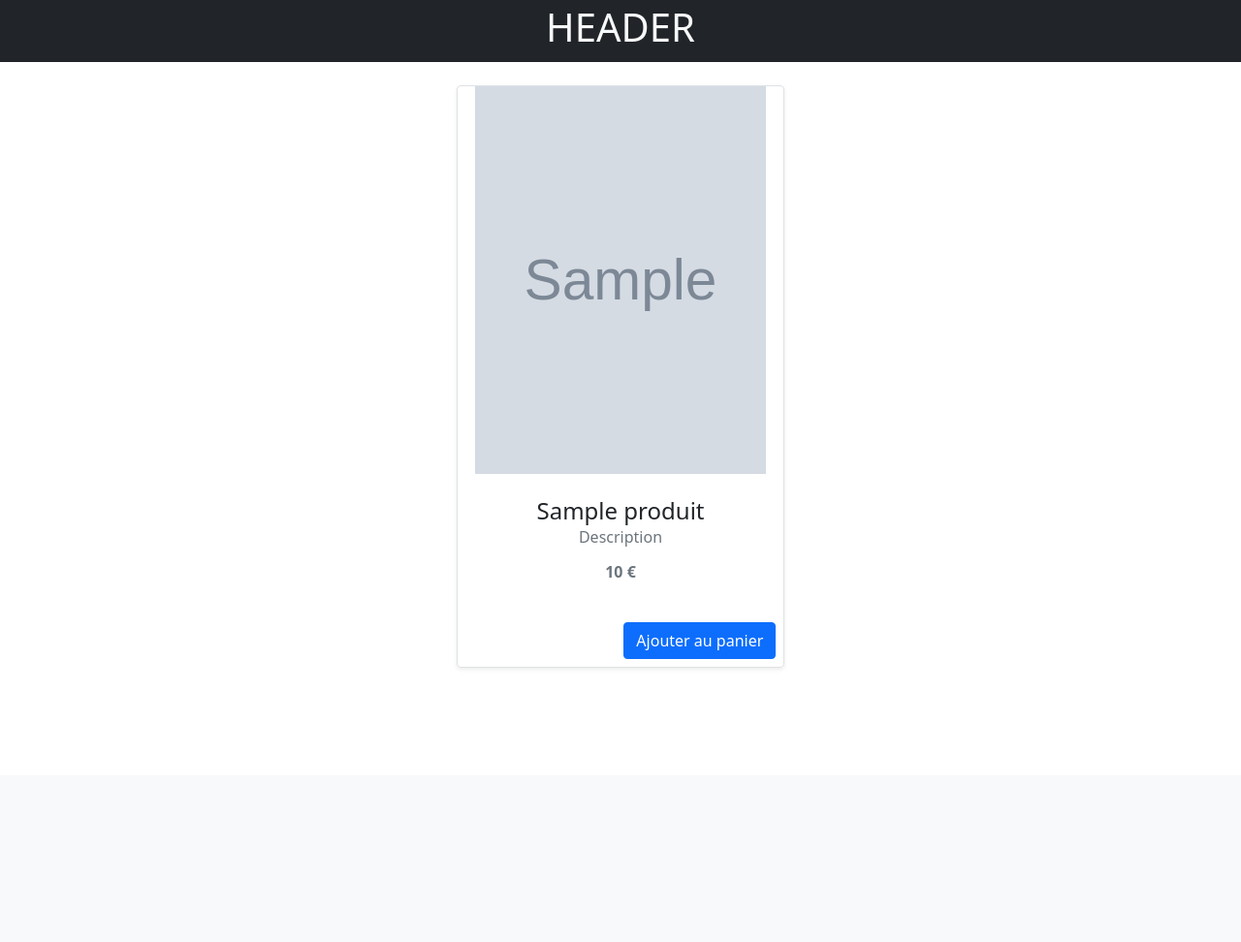
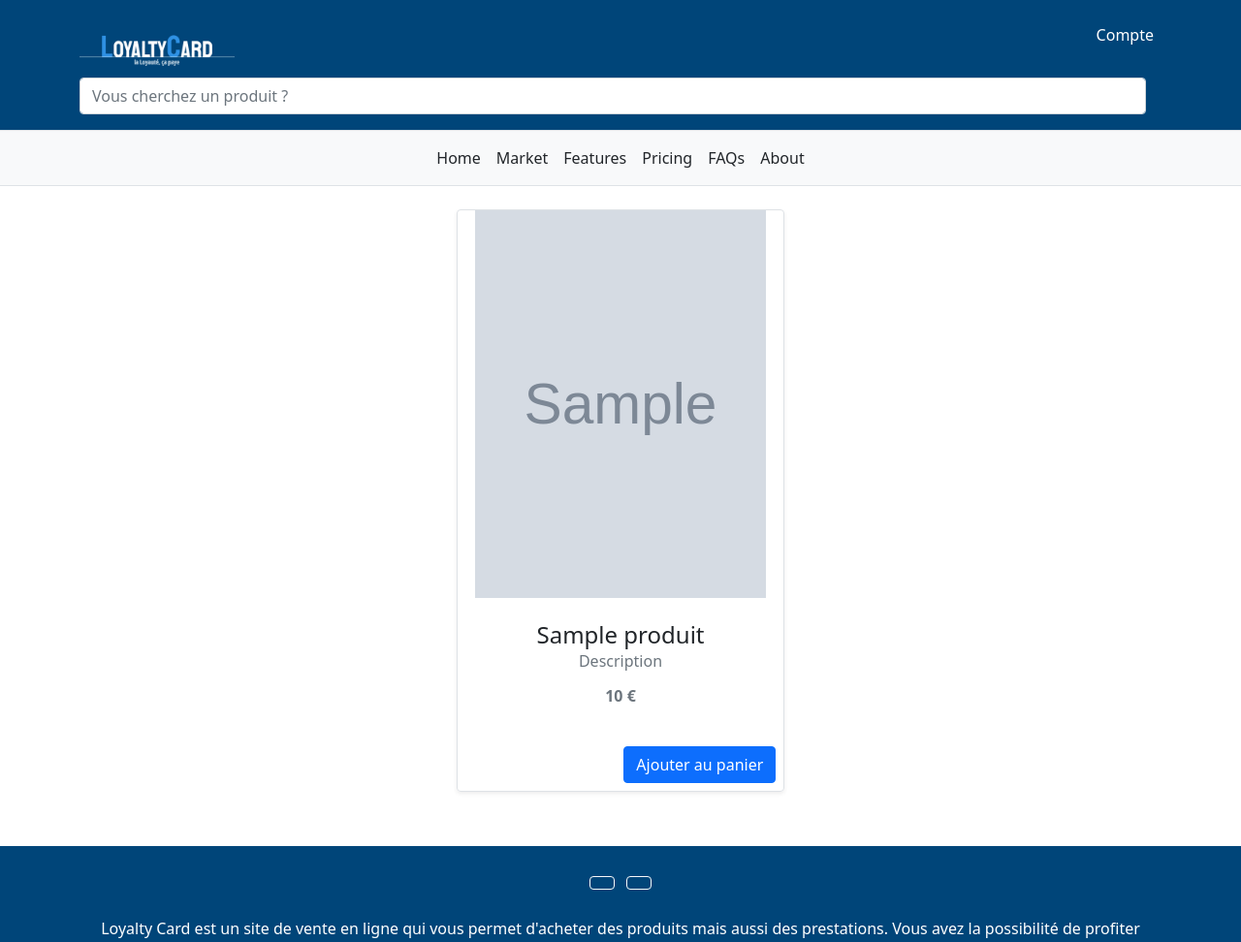
Before and after one commit to TangVdv/Projet-Annuel, a PHP site: page /market/index.php in a window 1280 px wide. Shown: the top 972 px of the page at 97% size. Before the commit the page ends 689 px from the top, so only its background shows below. Run offline with PHP 8.4, Linux system fonts and the light colour scheme; tables that the repository leaves empty or names only in its code hold one stand-in row (values such as "Sample post"); grey boxes marked "Sample" are stand-in pictures.

Commit message:
Some fixes
- tree structure
- link between pages
- add header and footer to market and main pages

```diff
--- a/include/footer.php
+++ b/includes/footer.php
@@ -2,8 +2,7 @@
 <html lang="fr" dir="ltr">
   <head>
     <meta charset="utf-8">
-    <link href="https://cdn.jsdelivr.net/npm/bootstrap@5.1.3/dist/css/bootstrap.min.css" rel="stylesheet" integrity="sha384-1BmE4kWBq78iYhFldvKuhfTAU6auU8tT94WrHftjDbrCEXSU1oBoqyl2QvZ6jIW3" crossorigin="anonymous">
-    <link rel="stylesheet" href="https://cdnjs.cloudflare.com/ajax/libs/font-awesome/4.7.0/css/font-awesome.min.css">
+    <link href="../lib/bootstrap.min.css" rel="stylesheet">
     <title>Footer</title>
   </head>
   <body>
--- a/include/header.php
+++ b/includes/header.php
@@ -2,7 +2,7 @@
 <html lang="fr" dir="ltr">
   <head>
     <meta charset="utf-8">
-    <link href="https://cdn.jsdelivr.net/npm/bootstrap@5.1.3/dist/css/bootstrap.min.css" rel="stylesheet" integrity="sha384-1BmE4kWBq78iYhFldvKuhfTAU6auU8tT94WrHftjDbrCEXSU1oBoqyl2QvZ6jIW3" crossorigin="anonymous">
+    <link href="../lib/bootstrap.min.css" rel="stylesheet">
     <title>Header</title>
     <style>
       header {
@@ -29,7 +29,8 @@
     <nav class="py-2 bg-light border-bottom">
       <div class="container d-flex flex-wrap justify-content-center">
         <ul class="nav">
-          <li class="nav-item"><a href="#" class="nav-link link-dark px-2 active" aria-current="page">Home</a></li>
+          <li class="nav-item"><a href="../index.php" class="nav-link link-dark px-2 active" aria-current="page">Home</a></li>
+          <li class="nav-item"><a href="../market/index.php" class="nav-link link-dark px-2">Market</a></li>
           <li class="nav-item"><a href="#" class="nav-link link-dark px-2">Features</a></li>
           <li class="nav-item"><a href="#" class="nav-link link-dark px-2">Pricing</a></li>
           <li class="nav-item"><a href="#" class="nav-link link-dark px-2">FAQs</a></li>
--- a/market/index.php
+++ b/market/index.php
@@ -6,11 +6,9 @@
     <link rel="stylesheet" href="../lib/bootstrap.min.css">
   </head>
   <body>
-    <header class="site-header sticky-top py-1 bg-dark">
-      <nav class="d-flex justify-content-center">
-        <h1 class="text-light">HEADER</h1>
-      </nav>
-    </header>
+    <?php
+    include("../includes/header.php");
+     ?>
     <main>
       <div class="row row-cols-md-3 justify-content-center">
         <?php
@@ -43,5 +41,8 @@
         ?>
       </div>
     </main>
+    <?php
+    include("../includes/footer.php");
+     ?>
   </body>
 </html>
```
Also changed, not shown: index.php (+6 -1 lines).
